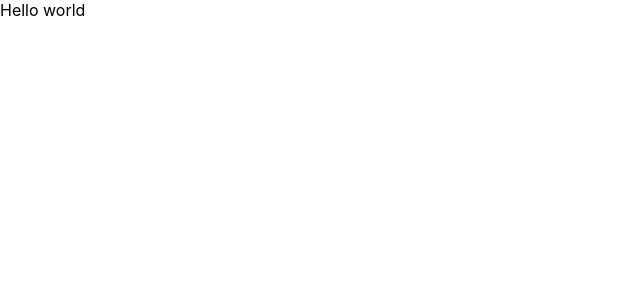
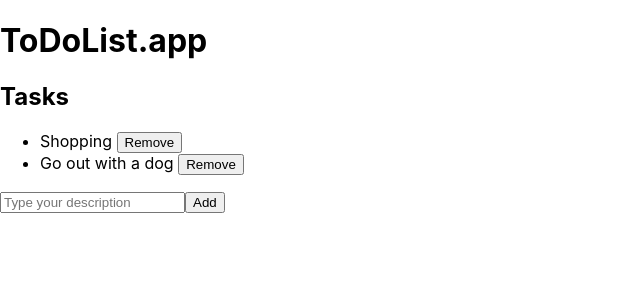
Before and after one commit to mpa-ia/To-Do-App, a React (Create React App) app in the folder client/: page / in a window 1280 px wide. Shown: the top 300 px of the page, without its empty margins (0-640 px from the left). Built offline with nearby package versions, Linux system fonts and the light colour scheme; the HTML template or start-up script is replaced by a standard one.

Commit message:
Add tasks list & input to add new tasks

```diff
--- a/client/src/App.js
+++ b/client/src/App.js
@@ -5,7 +5,25 @@ class App extends React.Component {
   render() {
     return (
       <div className="App">
-        Hello world
+
+        <header>
+          <h1>ToDoList.app</h1>
+        </header>
+
+        <section className="tasks-section" id="tasks-section">
+          <h2>Tasks</h2>
+
+          <ul className="tasks-section__list" id="tasks-list">
+            <li class="task">Shopping <button class="btn btn--red">Remove</button></li>
+            <li class="task">Go out with a dog <button class="btn btn--red">Remove</button></li>
+          </ul>
+
+          <form id="add-task-form">
+            <input className="text-input" autocomplete="off" type="text" placeholder="Type your description" id="task-name" />
+            <button className="btn" type="submit">Add</button>
+          </form>
+
+        </section>
       </div>
     );
   };
```
